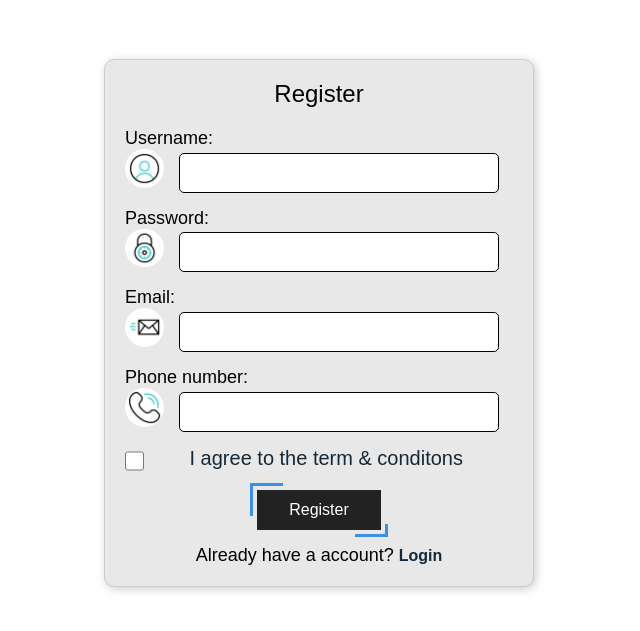
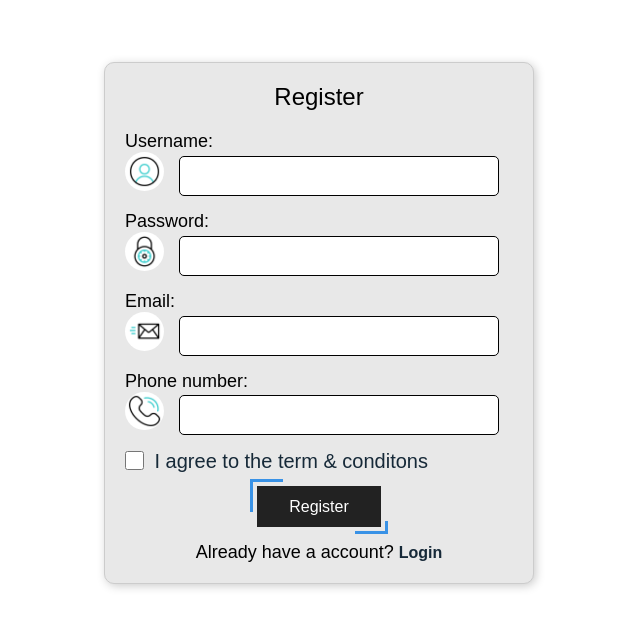
Before and after one commit to Suimei1208/Web_Final_Semester, a PHP site: page /API/register.php in a window 1280 px wide. Shown: the part 77-708 px from the top of the page, without its empty margins (321-961 px from the left). Run offline with PHP 8.4, Linux system fonts and the light colour scheme.

Commit message:
Update style.css

```diff
--- a/API/style.css
+++ b/API/style.css
@@ -204,7 +204,8 @@ input[type="submit"] {
     margin-top: 15px;
 }
 .remember-forgot label{
-    margin-right: 50px;
+    margin-right: 85px;
+    margin-bottom: -2px;
     position: relative;
     justify-content: center;
     align-items: center;
```
